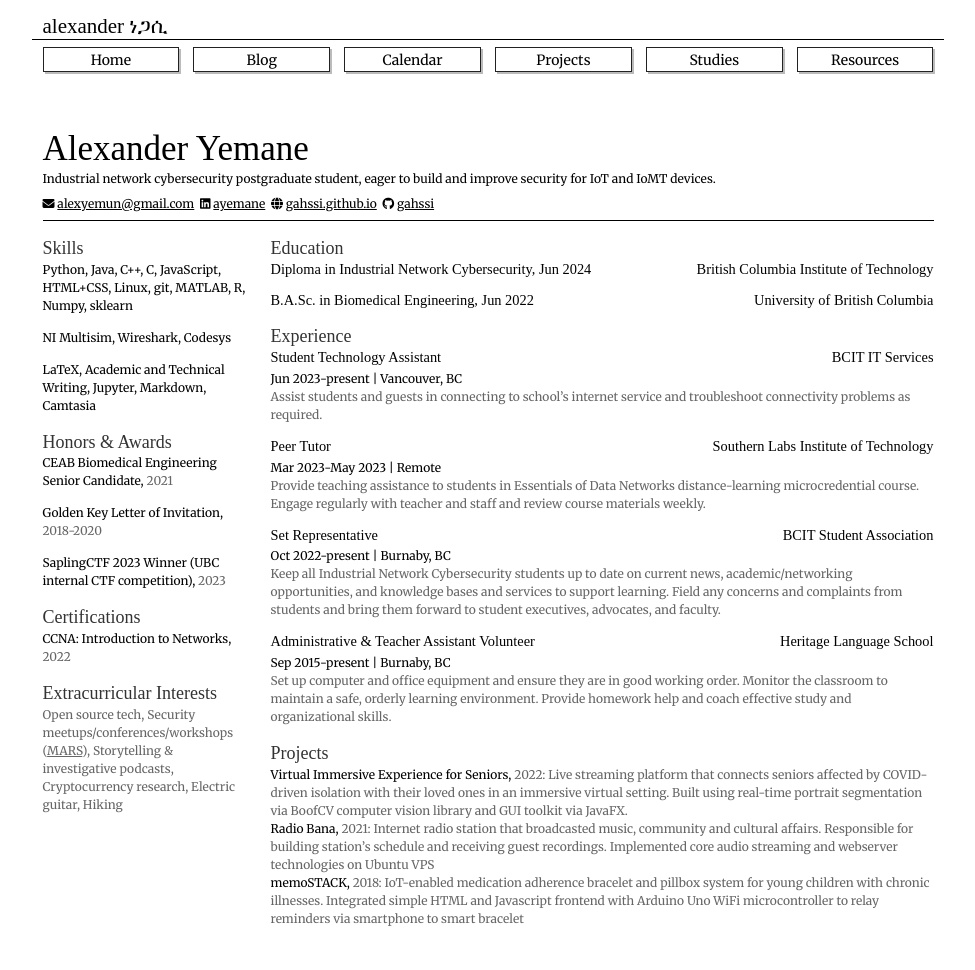
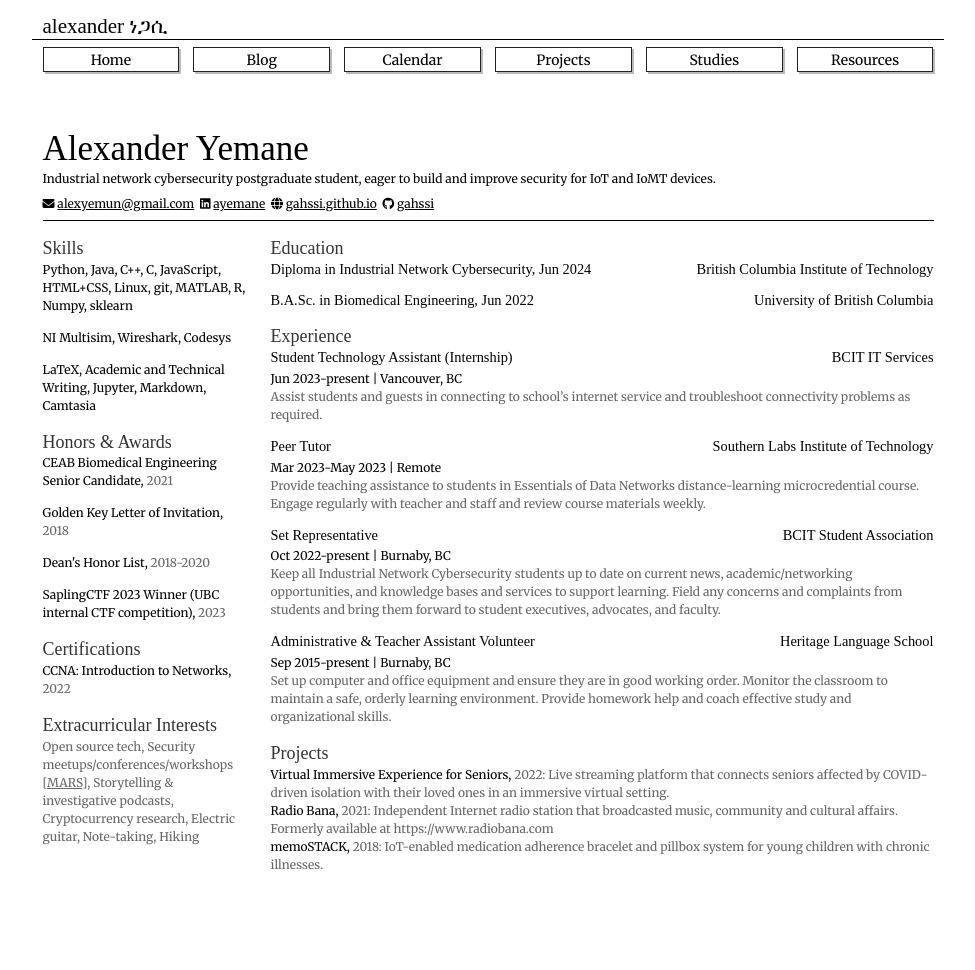
Before and after one commit to gahssi/gahssi.github.io, a Jekyll site: the page built from cv/index.html, in a window 1280 px wide. Shown: the whole page, without its empty margins (152-1127 px from the left). Built offline with Jekyll 4.4.1, drawn with Linux system fonts in a browser that asks for light colours; nearby versions of some CDN libraries; some web fonts are replaced; after the commit the page ends 916 px from its top, so only the background shows below that.

Commit message:
More personal info updates

```diff
--- a/_data/projects.yml
+++ b/_data/projects.yml
@@ -8,7 +8,8 @@
     start: 2020-09-01
     end: 2022-01-31
   description: ''
-  brief: 'Live streaming platform that connects seniors affected by COVID-driven isolation with their loved ones in an immersive virtual setting. Built using real-time portrait segmentation via BoofCV computer vision library and GUI toolkit via JavaFX.'
+  brief: 'Live streaming platform that connects seniors affected by COVID-driven isolation with their loved ones in an immersive virtual setting.'
+  # Built using real-time portrait segmentation via BoofCV computer vision library and GUI toolkit via JavaFX.
   mot: course
   worthy: True
 
@@ -17,7 +18,8 @@
     start: 2019-01-01
     end: 2021-02-31
   description: ''
-  brief: 'Internet radio station that broadcasted music, community and cultural affairs. Responsible for building station’s schedule and receiving guest recordings. Implemented core audio streaming and webserver technologies on Ubuntu VPS'
+  brief: 'Independent Internet radio station that broadcasted music, community and cultural affairs. Formerly available at https://www.radiobana.com'
+  # Responsible for building station’s schedule and receiving guest recordings. Implemented core audio streaming and webserver technologies on Ubuntu VPS.
   mot: independent
   worthy: True
 
@@ -26,6 +28,7 @@
     start: 2018-01-01
     end: 2018-04-31
   description: ''
-  brief: 'IoT-enabled medication adherence bracelet and pillbox system for young children with chronic illnesses. Integrated simple HTML and Javascript frontend with Arduino Uno WiFi microcontroller to relay reminders via smartphone to smart bracelet'
+  brief: 'IoT-enabled medication adherence bracelet and pillbox system for young children with chronic illnesses.'
+  # Integrated simple HTML and Javascript frontend with Arduino Uno WiFi microcontroller to relay reminders via smartphone to smart bracelet.
   mot: course
   worthy: True
--- a/_data/resume/awards.yml
+++ b/_data/resume/awards.yml
@@ -2,6 +2,9 @@
   date: '2021'
 - name: Golden Key Letter of Invitation
   description: 'Awarded to top 15% of faculty'
+  date: '2018'
+- name: Dean's Honor List
+  description: '>80% GPA'
   date: '2018-2020'
 - name: SaplingCTF 2023 Winner (UBC internal CTF competition)
   description: 'Annual UBC internal CTF competition'
--- a/_data/resume/exp.yml
+++ b/_data/resume/exp.yml
@@ -1,6 +1,6 @@
 entries:
 - company: 'BCIT IT Services'
-  title: "Student Technology Assistant"
+  title: "Student Technology Assistant (Internship)"
   location: "Vancouver, BC"
   start: "Jun 2023"
   end: "present"
--- a/_data/resume/likes.yml
+++ b/_data/resume/likes.yml
@@ -1,6 +1,7 @@
 - Open source tech
-- Security meetups/conferences/workshops (<a href="https://fourthplanet.ca/#about">MARS</a>)
+- Security meetups/conferences/workshops [<a href="https://fourthplanet.ca/#about">MARS</a>]
 - Storytelling & investigative podcasts
 - Cryptocurrency research
 - Electric guitar
+- Note-taking
 - Hiking
```
